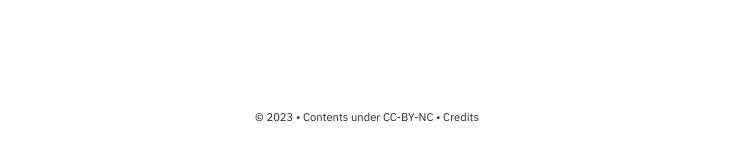
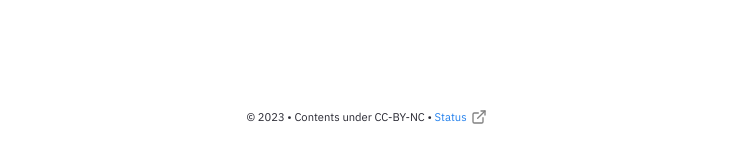
Before and after one commit to Citizenry/Citizenry.github.io, a Jekyll site: the page built from pages/index.md, in a window 1280 px wide. Shown: the part 1838-2001 px from the top of the page, without its empty margins (273-1003 px from the left). Built offline with Jekyll 4.4.1, drawn with Linux system fonts in a browser that asks for light colours.

Commit message:
add status

```diff
--- a/_includes/Footer.html
+++ b/_includes/Footer.html
@@ -31,6 +31,6 @@
 {%- if site.copyright.msg != nil and site.copyright.msg != empty and site.copyright.msg != null -%}
 <div id="copyright">
     <p id="copyright-notice"> {{site.copyright.year}} • {{site.copyright.msg}} •
-        Credits</a> </p>
+        <a href="https://status.citizenry.technology/status/services" target="_blank">Status</a></a> </p>
 </div>
 {%- endif -%}
```
